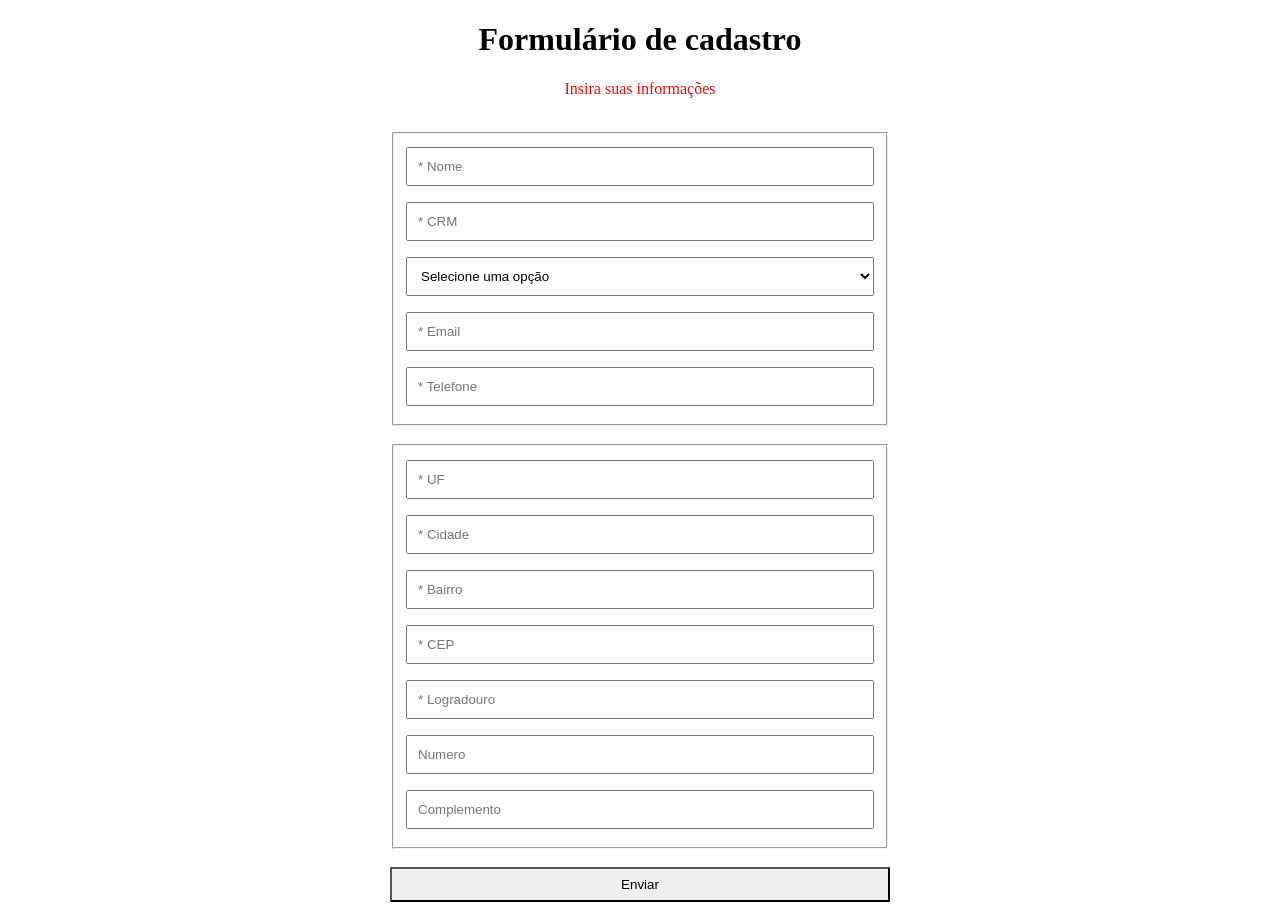
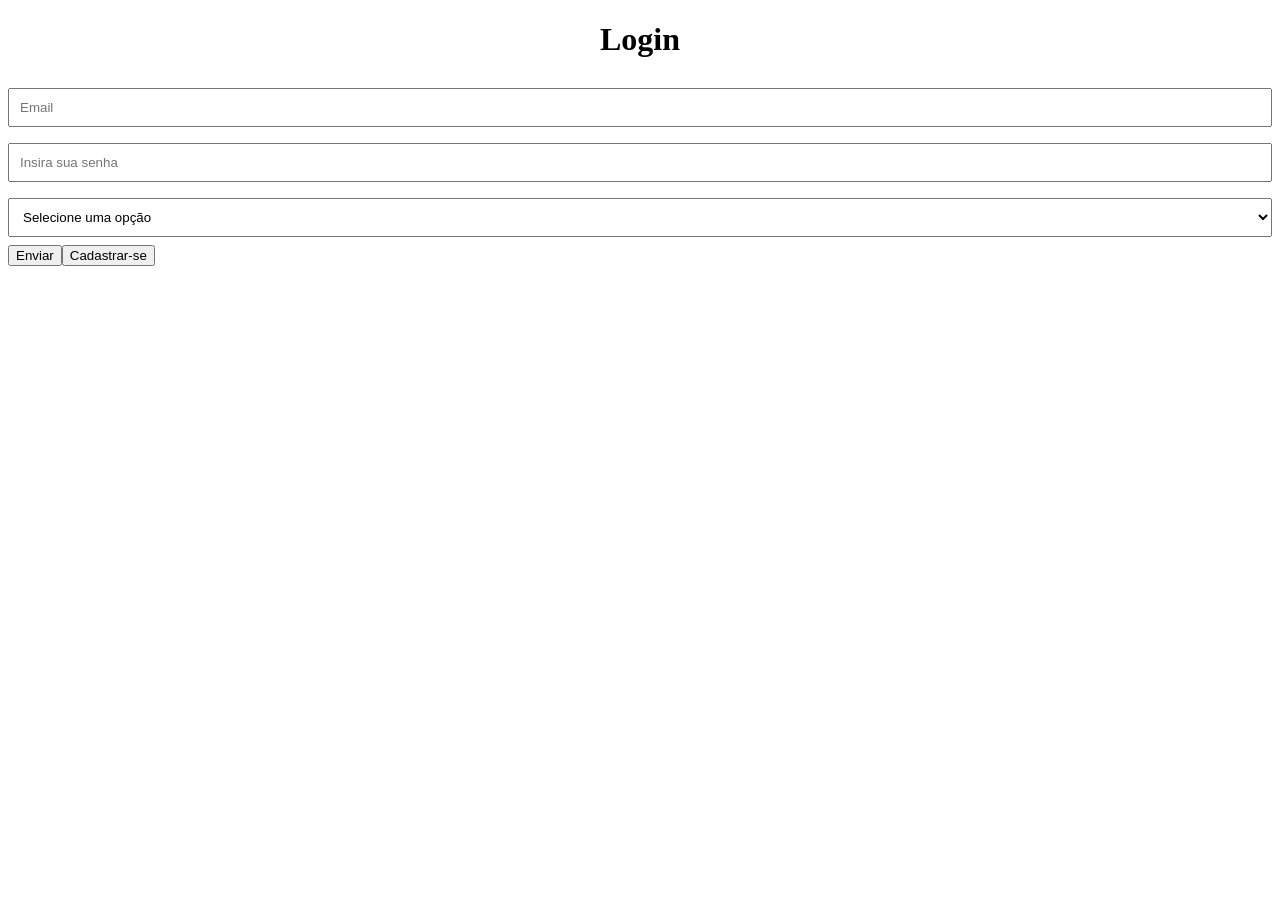
Before and after one commit to YuriCesar73/Pweb_Clinica_React, a React (Vite) app in the folder clinica/: page / in a window 1280 px wide. After the commit the page ends 800 px from the top, so only its background shows below. Built offline with nearby package versions, Linux system fonts and the light colour scheme.

Commit message:
Pagina de login iniciada

```diff
--- a/clinica/src/components/formularioMedico/index.css
+++ b/clinica/src/components/formularioMedico/index.css
@@ -1,5 +1,5 @@
 p {
-    color: red;
+    /* color: red; */
     text-align: center;
   }
 
--- /dev/null
+++ b/clinica/src/components/login/index.jsx
@@ -0,0 +1,36 @@
+import { useState } from "react";
+
+function Login(){
+
+    const [loginInfo, setLoginInfo] = useState({
+        email: "",
+        senha: "",
+        tipo: ""
+    });
+
+    const handleInputChange = (e) => {
+        const { id, value } = e.target;
+        setLoginInfo((prevValues) => ({
+          ...prevValues,
+          [id]: value
+        }));
+      };
+
+    return(
+        <div>
+            <h1>Login</h1>
+            <input type="text" placeholder="Email" />
+            <br />
+            <input type="senha" placeholder={loginInfo.tipo == "" ? "Insira sua senha" : loginInfo.tipo == "Paciente" ? "Insira seu cpf" : "Insira seu crm"} />
+            <br />
+            <select id="tipo" name="tipo" required placeholder="Você é um(a): " value={loginInfo.tipo} onChange={handleInputChange}>
+                <option value="" disabled>Selecione uma opção</option>
+                <option value="Medico">Medico</option>
+                <option value="Paciente">Paciente</option>
+            </select>
+            <button>Enviar</button>
+            <button>Cadastrar-se</button>
+        </div>
+
+    )
+}export default Login;
--- a/clinica/src/main.jsx
+++ b/clinica/src/main.jsx
@@ -3,12 +3,13 @@ import ReactDOM from 'react-dom/client'
 import Paciente from './components/pacientes'
 import FormularioPaciente from './components/formularioPaciente'
 import FormularioMedico from './components/formularioMedico'
+import Login from './components/login'
 
 
 
 
 ReactDOM.createRoot(document.getElementById('root')).render(
   <React.StrictMode>
-    <FormularioMedico/>
+    <Login/>
   </React.StrictMode>,
 )
```
Also changed, not shown: clinica/src/components/login/index.css (added).
